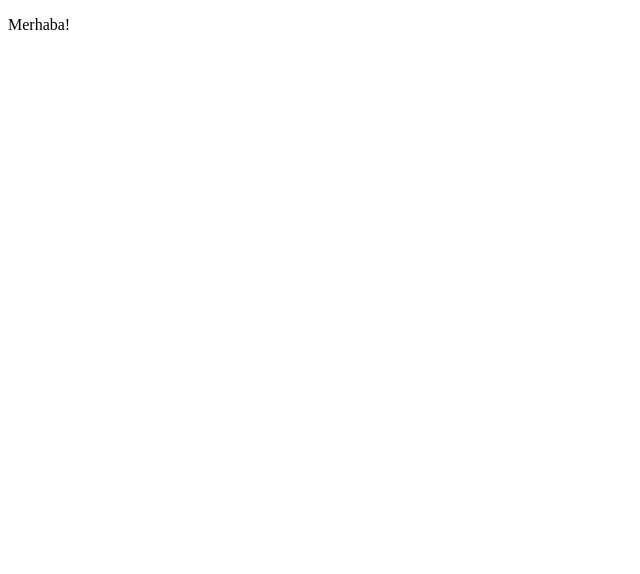
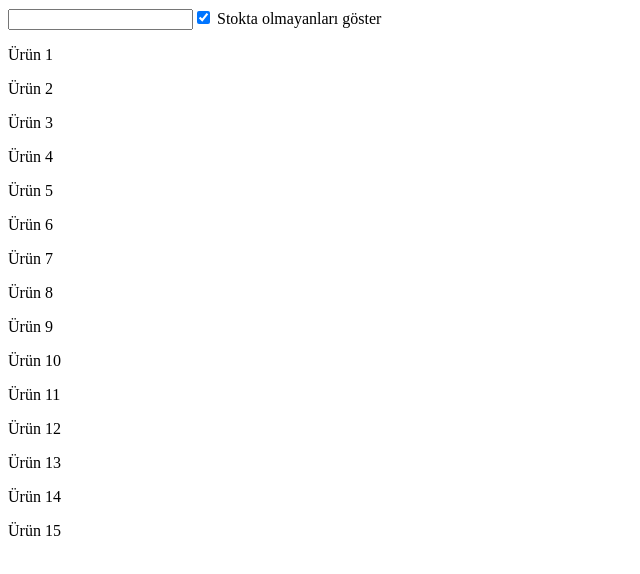
Before and after one commit to alisarsar/hafta9, a React (Create React App) app: page / in a window 1280 px wide. Shown: the top 574 px of the page, without its empty margins (0-640 px from the left). Built offline with nearby package versions, Linux system fonts and the light colour scheme.

Commit message:
veri filtreleme örnekleri yapıldı.

```diff
--- /dev/null
+++ b/src/App.jsx
@@ -0,0 +1,57 @@
+import { useEffect, useRef, useState } from "react"
+import urunler from "./urunler"
+
+const App = ()=> {
+   const aramaRef = useRef(null)
+   const [urunArray, urunArrayGuncelle] = useState(null)
+   const [stokFiltre, stokFiltreGuncelle] = useState(true)
+
+    useEffect( ()=>{
+        urunArrayGuncelle(urunler)
+    }, [] )
+
+    const aramaYap = (olay)=> {
+        const arananIfade = olay.target.value
+        const filtrelenmisUrunler = urunler.filter( (eleman)=>{
+           if( stokFiltre === false )
+                return eleman.ad.includes(arananIfade) && eleman.stok > 0
+           else
+                return eleman.ad.includes(arananIfade)
+
+        } )
+
+        urunArrayGuncelle(filtrelenmisUrunler)
+    }
+
+    const stokFiltrele = ()=>{
+        stokFiltreGuncelle(!stokFiltre)
+
+        if( stokFiltre === true ) {
+            const filtrelenmisUrunler = urunArray.filter( (eleman)=>eleman.stok !== 0 )
+            urunArrayGuncelle(filtrelenmisUrunler)
+        } else {
+            //stok filtre checkbox true, tüm ürünler gözüksün
+            if( aramaRef.current.value !== "") {
+                const arananIfade = aramaRef.current.value
+                const filtrelenmisUrunler = urunler.filter( (eleman)=>eleman.ad.includes(arananIfade) )
+
+                urunArrayGuncelle(filtrelenmisUrunler)
+            } else {
+                urunArrayGuncelle(urunler)
+            }
+        }
+
+    }
+
+    return (
+        <>
+            <input ref={aramaRef} type="text" onChange={aramaYap} />
+
+            <input type="checkbox" onClick={stokFiltrele} checked={stokFiltre} /> Stokta olmayanları göster
+
+            {urunArray && urunArray.map(  (eleman)=>{ return <p key={eleman.id}>{eleman.ad}</p> }  )}
+        </>
+    )
+}
+
+export default App
--- a/src/index.js
+++ b/src/index.js
@@ -1,7 +1,8 @@
 import React from 'react';
 import ReactDOM from 'react-dom/client';
+import App from './App';
 
 const root = ReactDOM.createRoot(document.getElementById('root'));
 root.render(
-  <p>Merhaba!</p>
+  <App/>
 );
--- /dev/null
+++ b/src/urunler.js
@@ -0,0 +1,94 @@
+const urunler = [
+    {
+      id: 1,
+      ad: "Ürün 1",
+      fiyat: 10.99,
+      stok: 0
+    },
+    {
+      id: 2,
+      ad: "Ürün 2",
+      fiyat: 19.99,
+      stok: 15
+    },
+    {
+      id: 3,
+      ad: "Ürün 3",
+      fiyat: 7.5,
+      stok: 0
+    },
+    {
+      id: 4,
+      ad: "Ürün 4",
+      fiyat: 24.99,
+      stok: 5
+    },
+    {
+      id: 5,
+      ad: "Ürün 5",
+      fiyat: 12.5,
+      stok: 12
+    },
+    {
+      id: 6,
+      ad: "Ürün 6",
+      fiyat: 9.99,
+      stok: 10
+    },
+    {
+      id: 7,
+      ad: "Ürün 7",
+      fiyat: 15.0,
+      stok: 18
+    },
+    {
+      id: 8,
+      ad: "Ürün 8",
+      fiyat: 6.99,
+      stok: 3
+    },
+    {
+      id: 9,
+      ad: "Ürün 9",
+      fiyat: 11.49,
+      stok: 7
+    },
+    {
+      id: 10,
+      ad: "Ürün 10",
+      fiyat: 14.99,
+      stok: 9
+    },
+    {
+      id: 11,
+      ad: "Ürün 11",
+      fiyat: 8.0,
+      stok: 14
+    },
+    {
+      id: 12,
+      ad: "Ürün 12",
+      fiyat: 17.5,
+      stok: 6
+    },
+    {
+      id: 13,
+      ad: "Ürün 13",
+      fiyat: 23.99,
+      stok: 2
+    },
+    {
+      id: 14,
+      ad: "Ürün 14",
+      fiyat: 13.49,
+      stok: 11
+    },
+    {
+      id: 15,
+      ad: "Ürün 15",
+      fiyat: 9.0,
+      stok: 16
+    }
+];
+
+export default urunler
```
